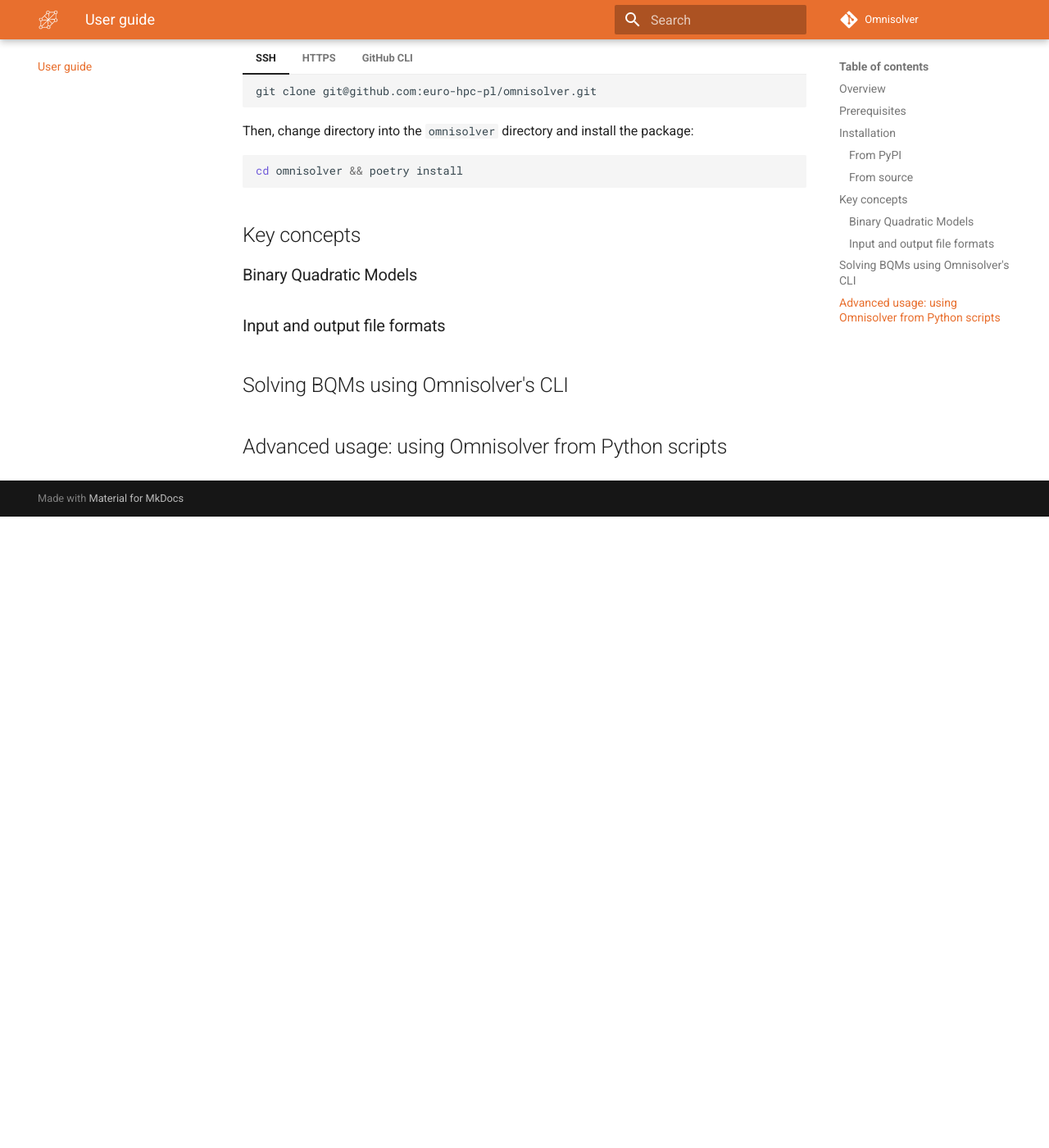
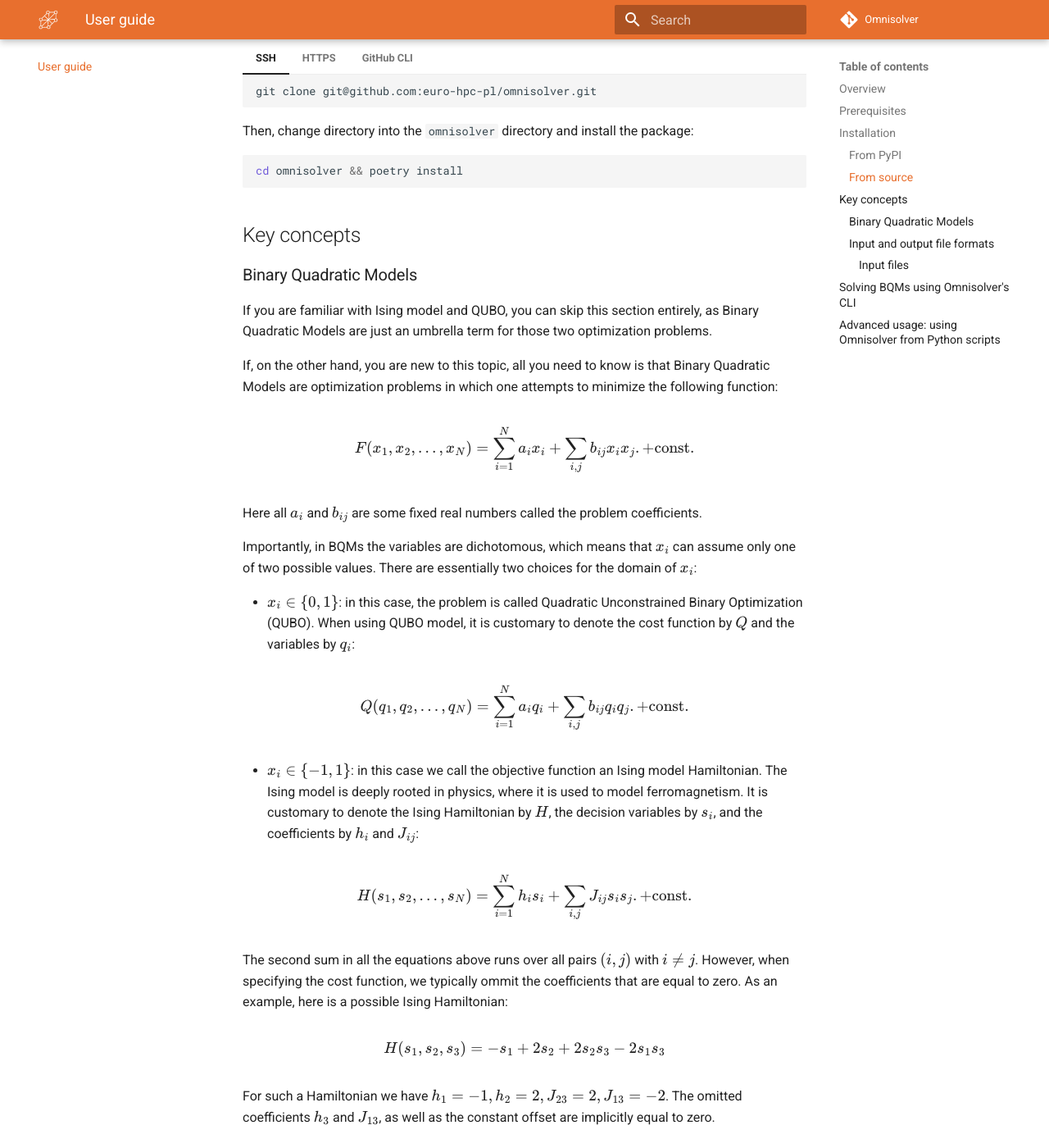
Before and after one commit to euro-hpc-pl/omnisolver, an MkDocs documentation site: the page built from docs/userguide.md, in a window 1280 px wide and 1400 px high, scrolled down 1838 px. Shown: the whole window at 82% size. Built offline with MkDocs 1.6.1 and Material for MkDocs 9.7.7, drawn with Linux system fonts in a browser that asks for light colours; comment, search, counter and statistics services are not loaded; the version menu is left out; before the commit the page ends 2468 px from its top, so only the background shows below that; some of the changed text lies outside the part shown.

Commit message:
Enable mathjax and draft userguide

````diff
--- /dev/null
+++ b/docs/javascripts/mathjax.js
@@ -0,0 +1,18 @@
+window.MathJax = {
+  tex: {
+    inlineMath: [["\\(", "\\)"]],
+    displayMath: [["\\[", "\\]"]],
+    processEscapes: true,
+    processEnvironments: true
+  },
+  options: {
+    ignoreHtmlClass: ".*|",
+    processHtmlClass: "arithmatex"
+  }
+};
+
+document$.subscribe(() => {
+
+
+  MathJax.typesetPromise()
+})
--- a/docs/userguide.md
+++ b/docs/userguide.md
@@ -89,7 +89,87 @@
 
 ### Binary Quadratic Models
 
+If you are familiar with Ising model and QUBO, you can skip this section entirely,
+as Binary Quadratic Models are just an umbrella term for those two optimization problems.
+
+If, on the other hand, you are new to this topic, all you need to know is that Binary Quadratic Models are optimization problems in which one attempts to minimize the following function:
+
+$$
+F(x_1, x_2, \ldots, x_N) = \sum_{i=1}^N a_i x_i + \sum_{i, j} b_{ij} x_i x_j. + \text{const.}
+$$
+
+Here all $a_i$ and $b_{ij}$ are some fixed real numbers called the problem coefficients.
+
+Importantly, in BQMs the variables are dichotomous, which means that $x_i$ can assume only one of two possible values. There are essentially two choices for the domain of $x_i$:
+
+- $x_i \in \{0, 1\}$: in this case, the problem is called Quadratic Unconstrained Binary Optimization (QUBO). When using QUBO model, it is customary to denote the cost function by $Q$ and the variables by $q_i$:
+
+$$
+  Q(q_1, q_2, \ldots, q_N) = \sum_{i=1}^N a_i q_i + \sum_{i, j} b_{ij} q_i q_j. + \text{const.}
+$$
+
+- $x_i \in \{-1, 1\}$: in this case we call the objective function an Ising model Hamiltonian. The Ising model is deeply rooted in physics, where it is used to model ferromagnetism. It is customary to denote the Ising Hamiltonian by $H$, the decision variables by $s_i$, and the coefficients by $h_i$ and $J_{ij}$:
+
+$$
+  H(s_1, s_2, \ldots, s_N) = \sum_{i=1}^N h_i s_i + \sum_{i, j} J_{ij} s_i s_j. + \text{const.}
+$$
+
+The second sum in all the equations above runs over all pairs $(i,j)$ with $i\ne j$. However, when specifying the cost function, we typically ommit the coefficients that are equal to zero. As an example, here is a possible Ising Hamiltonian:
+
+$$
+H(s_1, s_2, s_3) = -s_1 + 2s_2 + 2s_2 s_3 - 2s_1s_3
+$$
+
+For such a Hamiltonian we have $h_1 = -1, h_2 = 2, J_{23}=2, J_{13}=-2$. The omitted coefficients $h_3$ and $J_{13}$, as well as the constant offset are implicitly equal to zero.
+
 ### Input and output file formats
+
+#### Input files
+The Omnisolver understands input COOrdinate format (COO). COO files are plain text files with comprising rows of the form `i j Q_ij` where:
+
+- `i` and `j` are indices of variables,
+- `Q_ij` is either a quadratic coefficient corresponding to `i`-th and `j`-th variable if `i`$\ne$ `j`, or a linear coefficient corresponding to `i`-th variable if `i=j`.
+
+Let's take an example Ising Hamiltonian:
+
+$$
+H(s_1, s_2, s_3) = -s_1 + 1.2s_2 + 2s_2 s_3 - 2.5s_1s_3,
+$$
+
+the corresponding COO file would look like this:
+
+```text
+1 1 -1
+2 2 1.2
+2 3 2
+1 3 -2.5
+```
+
+There are several things to note here:
+
+- the order of rows is unimportant. For instance, the following file is equivalent to the previous one:
+   ```text
+   2 2 1.2
+   1 3 -2.5
+   2 3 2
+   1 1 -1
+   ```
+- The order of the variables in quadratic terms is unimportant (but see caveat below). Therefore, the following file is equivalent to the first one:
+    ```text
+    2 2 1.2
+    3 1 -2.5
+    3 2 2
+    1 1 -1
+
+!!! warning
+    If you specify the same quadratic term for the second time with reversed order of variables, both of the terms will be taken into account. Therefore, the following file is also equivalent to all the previous ones:
+    ```text
+    2 2 1.2
+    3 2 2
+    1 1 -1
+    3 1 -1.5
+    1 3 -1
+    ```
 
 ## Solving BQMs using Omnisolver's CLI
 
--- a/mkdocs.yml
+++ b/mkdocs.yml
@@ -30,6 +30,12 @@
 repo_url: https://github.com/euro-hpc-pl/omnisolver
 markdown_extensions:
   - pymdownx.superfences
+  - pymdownx.arithmatex:
+      generic: true
   - admonition
   - pymdownx.tabbed:
       alternate_style: true
+extra_javascript:
+  - javascripts/mathjax.js
+  - https://polyfill.io/v3/polyfill.min.js?features=es6
+  - https://cdn.jsdelivr.net/npm/mathjax@3/es5/tex-mml-chtml.js
````
